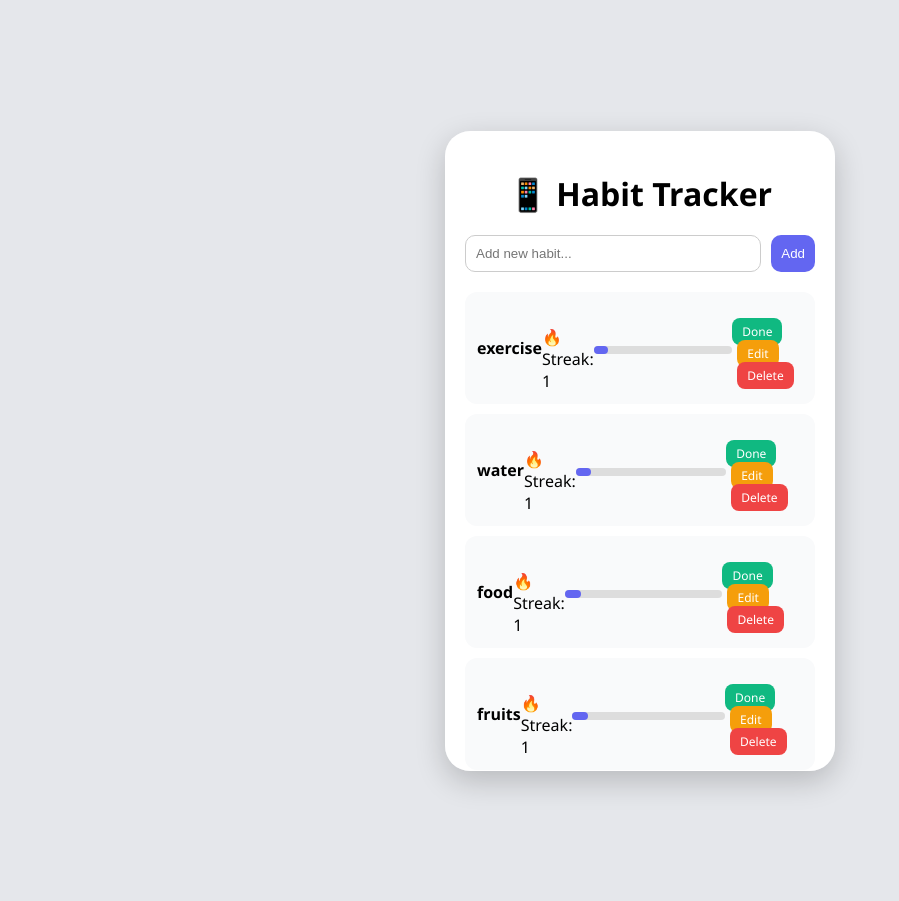
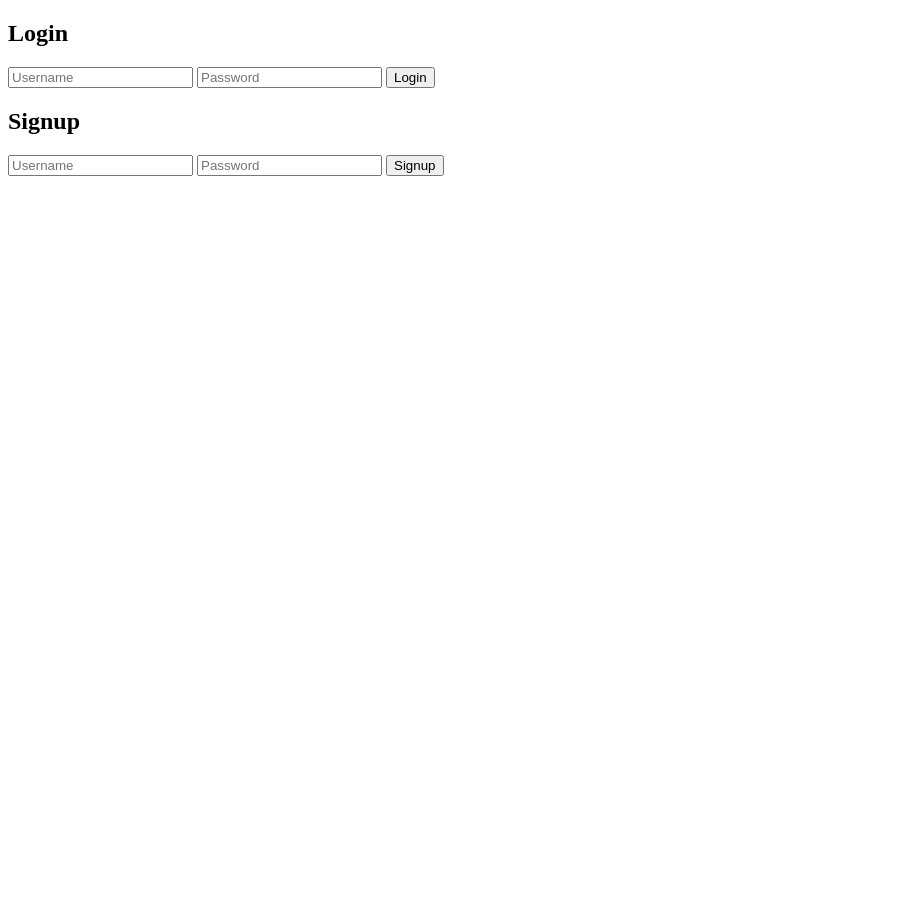
Before and after one commit to VaishnaviNakka2006/habit-tracker, a Flask app: page / in a window 1280 px wide. Shown: the whole page, without its empty margins (0-899 px from the left). Run offline with Flask 3, Linux system fonts and the light colour scheme; data comes from the database, SQL or seed files in the repository.

Commit message:
Added hab

```diff
--- a/app.py
+++ b/app.py
@@ -1,48 +1,112 @@
-from flask import Flask, render_template, request, redirect
+from flask import Flask, render_template, request, redirect, session
 import sqlite3
 from datetime import date, timedelta
 
 app = Flask(__name__)
+app.secret_key = "secret123"
 
 def get_db():
     return sqlite3.connect("habits.db")
 
-# create table
+# ---------------- DATABASE ----------------
+
 with get_db() as conn:
+    conn.execute("""
+    CREATE TABLE IF NOT EXISTS users(
+        id INTEGER PRIMARY KEY,
+        username TEXT,
+        password TEXT
+    )
+    """)
+
     conn.execute("""
     CREATE TABLE IF NOT EXISTS habits(
         id INTEGER PRIMARY KEY,
+        user_id INTEGER,
         name TEXT,
         streak INTEGER,
         last_done TEXT
     )
     """)
 
+# ---------------- AUTH ----------------
+
+@app.route("/signup", methods=["POST"])
+def signup():
+    username = request.form["username"]
+    password = request.form["password"]
+
+    conn = get_db()
+    conn.execute(
+        "INSERT INTO users (username, password) VALUES (?,?)",
+        (username, password)
+    )
+    conn.commit()
+    conn.close()
+
+    return redirect("/")
+
+@app.route("/login", methods=["POST"])
+def login():
+    username = request.form["username"]
+    password = request.form["password"]
+
+    conn = get_db()
+    user = conn.execute(
+        "SELECT * FROM users WHERE username=? AND password=?",
+        (username, password)
+    ).fetchone()
+    conn.close()
+
+    if user:
+        session["user_id"] = user[0]
+
+    return redirect("/")
+
+@app.route("/logout")
+def logout():
+    session.pop("user_id", None)
+    return redirect("/")
+
+# ---------------- MAIN ----------------
+
 @app.route("/")
 def index():
+    if "user_id" not in session:
+        return render_template("login.html")
+
     conn = get_db()
-    habits = conn.execute("SELECT * FROM habits").fetchall()
+    habits = conn.execute(
+        "SELECT * FROM habits WHERE user_id=?",
+        (session["user_id"],)
+    ).fetchall()
     conn.close()
+
     return render_template("index.html", habits=habits)
+
+# ---------------- HABITS ----------------
 
 @app.route("/add", methods=["POST"])
 def add():
     name = request.form["name"]
+
     conn = get_db()
     conn.execute(
-        "INSERT INTO habits (name, streak, last_done) VALUES (?,0,'')",
-        (name,)
+        "INSERT INTO habits (user_id, name, streak, last_done) VALUES (?, ?, 0, '')",
+        (session["user_id"], name)
     )
     conn.commit()
     conn.close()
+
     return redirect("/")
 
 @app.route("/done/<int:id>")
 def done(id):
     conn = get_db()
+
     habit = conn.execute(
-        "SELECT streak, last_done FROM habits WHERE id=?",
-        (id,)
+        "SELECT streak, last_done FROM habits WHERE id=? AND user_id=?",
+        (id, session["user_id"])
     ).fetchone()
 
     if not habit:
@@ -78,7 +142,10 @@ def done(id):
 @app.route("/delete/<int:id>")
 def delete(id):
     conn = get_db()
-    conn.execute("DELETE FROM habits WHERE id=?", (id,))
+    conn.execute(
+        "DELETE FROM habits WHERE id=? AND user_id=?",
+        (id, session["user_id"])
+    )
     conn.commit()
     conn.close()
     return redirect("/")
@@ -90,16 +157,16 @@ def edit(id):
     if request.method == "POST":
         new_name = request.form["name"]
         conn.execute(
-            "UPDATE habits SET name=? WHERE id=?",
-            (new_name, id)
+            "UPDATE habits SET name=? WHERE id=? AND user_id=?",
+            (new_name, id, session["user_id"])
         )
         conn.commit()
         conn.close()
         return redirect("/")
 
     habit = conn.execute(
-        "SELECT * FROM habits WHERE id=?",
-        (id,)
+        "SELECT * FROM habits WHERE id=? AND user_id=?",
+        (id, session["user_id"])
     ).fetchone()
     conn.close()
 
--- a/templates/index.html
+++ b/templates/index.html
@@ -18,8 +18,8 @@
     {% for habit in habits %}
     <li>
 
-    <strong>{{ habit[1] }}</strong><br>
-    🔥 Streak: {{ habit[2] }}
+    <strong>{{ habit[2] }}</strong><!--name-->
+    🔥 Streak: {{ habit[3] }}
 
     <div class="progress">
         <div class="progress-bar" style="width: {{ habit[2]*10 }}%"></div>
--- a/templates/login.html
+++ b/templates/login.html
@@ -8,16 +8,16 @@
 <h2>Login</h2>
 
 <form action="/login" method="post">
-    <input type="text" name="username" placeholder="Username" required>
-    <input type="password" name="password" placeholder="Password" required>
+    <input name="username" placeholder="Username">
+    <input name="password" type="password" placeholder="Password">
     <button>Login</button>
 </form>
 
 <h2>Signup</h2>
 
 <form action="/signup" method="post">
-    <input type="text" name="username" placeholder="Username" required>
-    <input type="password" name="password" placeholder="Password" required>
+    <input name="username" placeholder="Username">
+    <input name="password" type="password" placeholder="Password">
     <button>Signup</button>
 </form>
 
```
